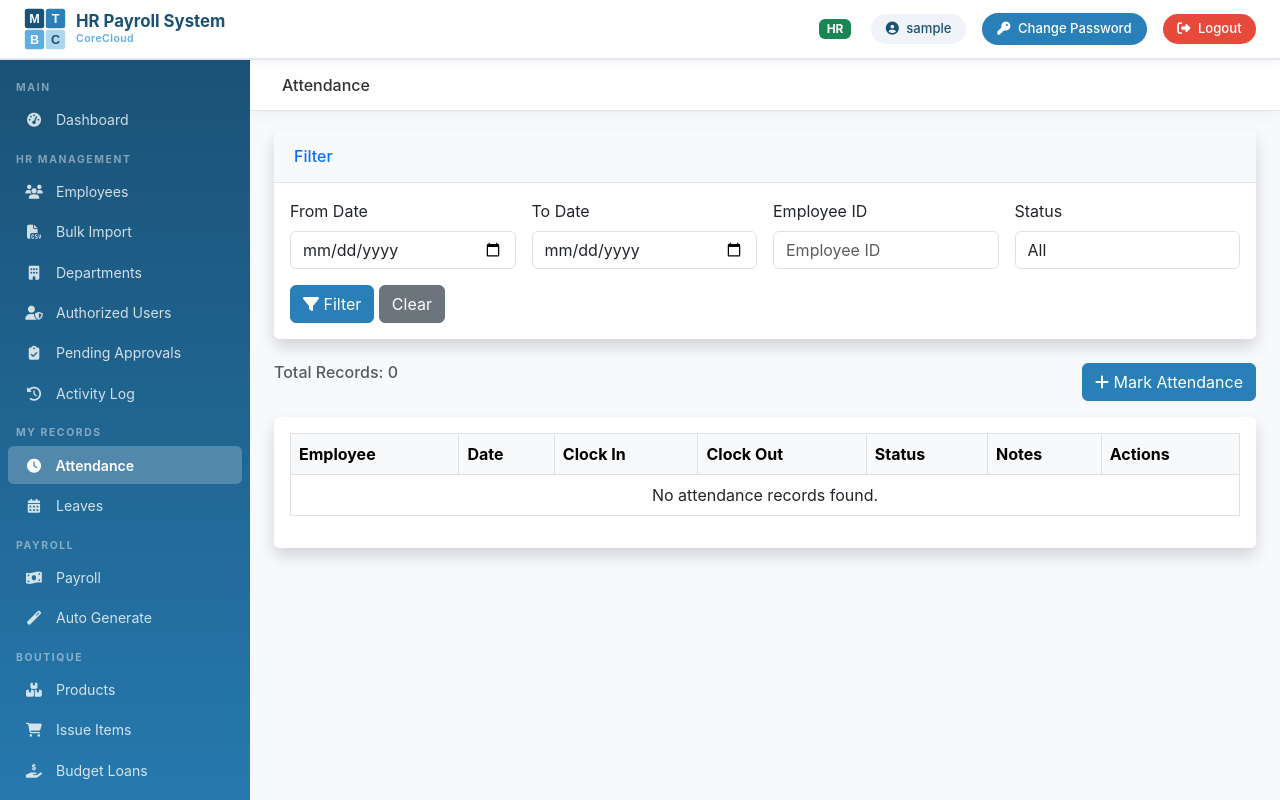
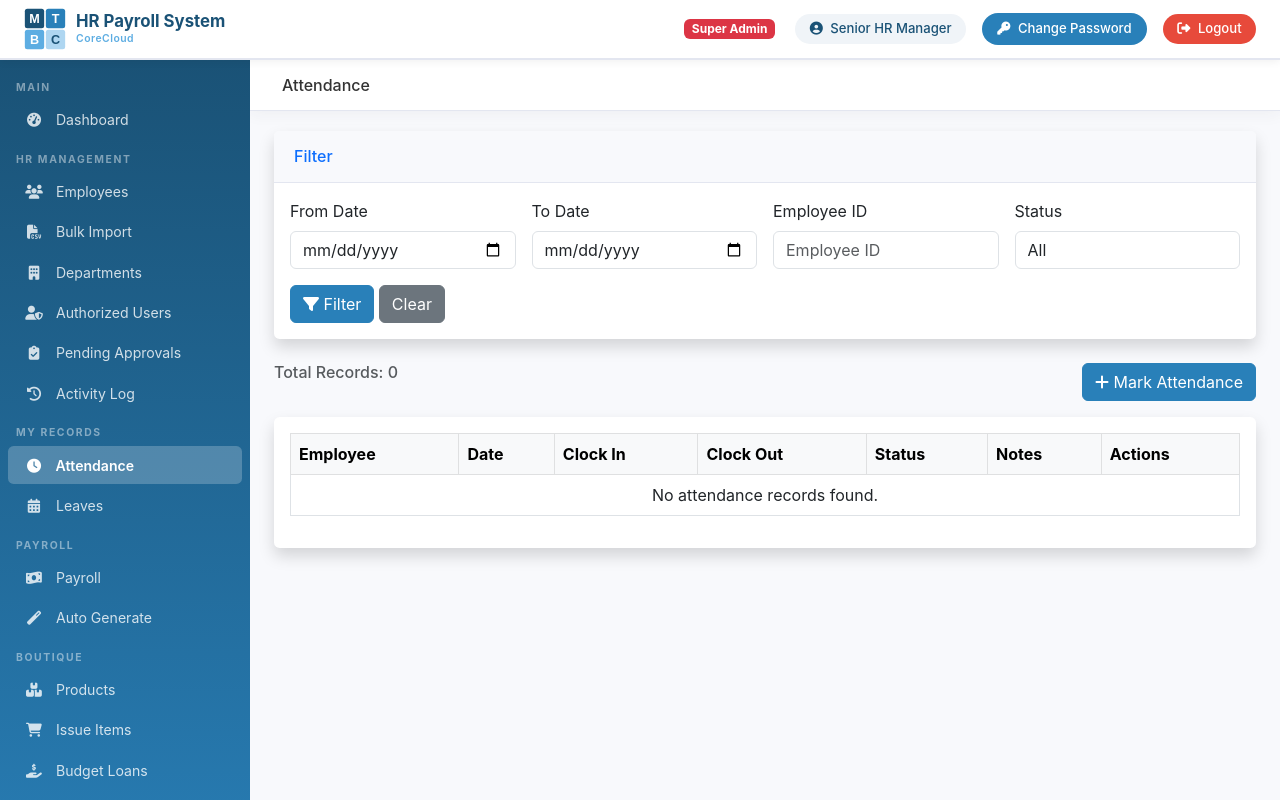
Before and after one commit to banday72/HR-PAYROLL-SYSTEM, a Django app: page /attendance/ in a window 1280 px wide. Run offline with Django 5.2, Linux system fonts and the light colour scheme; the visitor is signed in with stand-in values (Sample User, id 1); data that the repository does not hold is empty.

Commit message:
Show Senior HR Manager name and Super Admin badge for superuser in header

```diff
--- a/templates/base.html
+++ b/templates/base.html
@@ -66,8 +66,8 @@
         </div>
         <div class="header-right">
             {% if user.is_authenticated %}
-            {% if is_hr %}<span class="badge bg-success me-1">{% if user.employee.role == 'manager' %}Manager{% else %}HR{% endif %}</span>{% else %}<span class="badge bg-secondary me-1">Employee</span>{% endif %}
-            <span class="user-badge"><i class="fas fa-user-circle me-1"></i> {{ user.username }}</span>
+            {% if user.is_superuser %}<span class="badge bg-danger me-1">Super Admin</span>{% elif is_hr %}<span class="badge bg-success me-1">{% if user.employee.role == 'manager' %}Manager{% else %}HR{% endif %}</span>{% else %}<span class="badge bg-secondary me-1">Employee</span>{% endif %}
+            <span class="user-badge"><i class="fas fa-user-circle me-1"></i> {% if user.is_superuser %}Senior HR Manager{% else %}{{ user.get_full_name|default:user.username }}{% endif %}</span>
             <a href="{% url 'change_password' %}" class="btn btn-sm" style="background:#2980b9;color:white;padding:0.35rem 0.9rem;border-radius:20px;font-size:0.82rem;text-decoration:none;font-weight:500;">
                 <i class="fas fa-key me-1"></i> Change Password
             </a>
```
